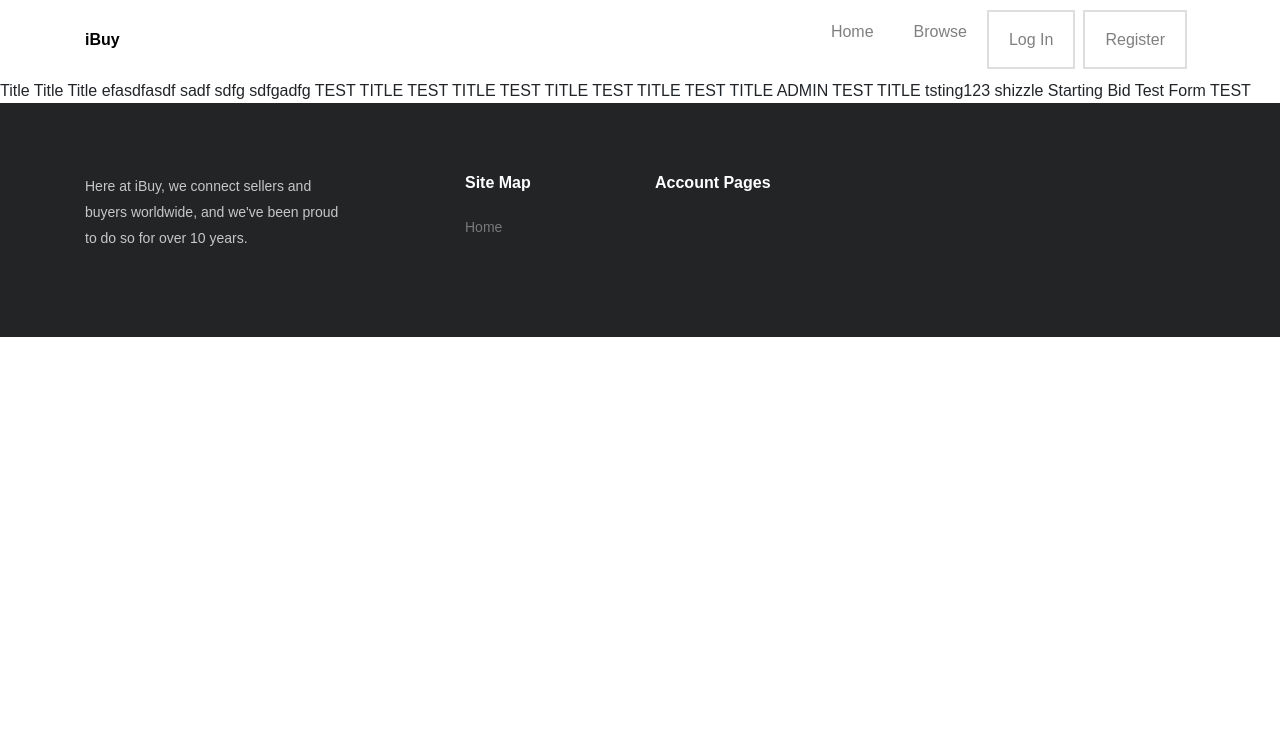
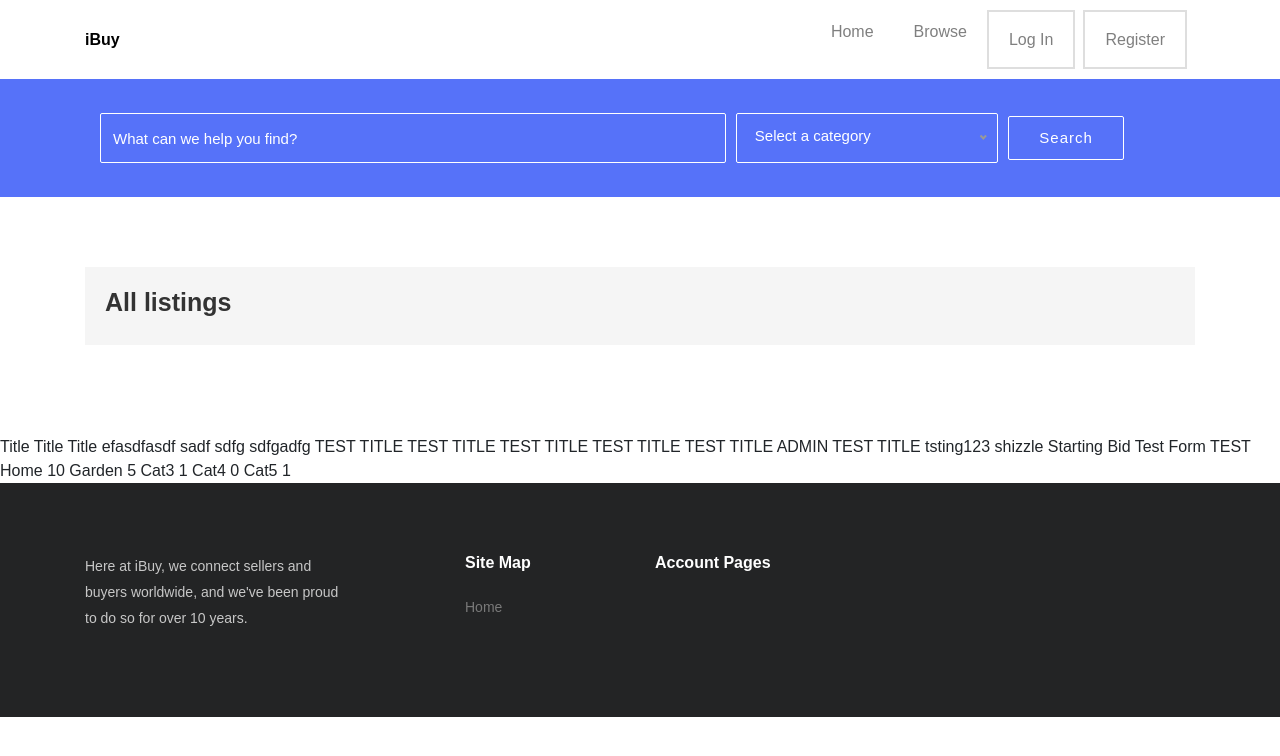
Before and after one commit to zachmichael14/auction_site, a Django app: page /browse/ in a window 1280 px wide. Shown: the top 756 px of the page. Run offline with Django 3.2, Linux system fonts and the light colour scheme; data comes from the database, SQL or seed files in the repository; parts of the project's set-up code (start-up, migrations or seed data) failed here and were passed over; some libraries are stand-ins or nearby versions; some web fonts are replaced.

Commit message:
Rename Category.category to Category.name

```diff
--- a/auctions/admin.py
+++ b/auctions/admin.py
@@ -9,14 +9,14 @@ class BidTabularInline(admin.TabularInline):
 
 class ListingAdmin(admin.ModelAdmin):
     model = Listing
-    list_display = ["title", "creation_timestamp", "category"]
-    list_filter = ["creation_timestamp", "category"]
+    list_display = ['title', 'creation_timestamp', 'category']
+    list_filter = ['creation_timestamp', 'category']
     inlines = [BidTabularInline]
 
 
 class CategoryAdmin(admin.ModelAdmin):
     model = Category
-    list_display = ["id", "category"]
+    list_display = ['id', 'name']
 
 
 admin.site.register(Listing, ListingAdmin)
--- a/auctions/forms.py
+++ b/auctions/forms.py
@@ -9,12 +9,12 @@ class BidForm(forms.ModelForm):
         fields = ['amount']
 
     amount = forms.CharField(
-        label="",
+        label='',
         widget = forms.NumberInput(
             attrs = {
-                "class": "border-0 py-2 w-100 price",
-                "name": "bid_form-amount",
-                "placeholder": "Bid ($0.01-$500.00)"
+                'class': 'border-0 py-2 w-100 price',
+                'name': 'bid_form-amount',
+                'placeholder': 'Bid ($0.01-$500.00)'
             }
         )
     )
@@ -29,9 +29,9 @@ class ListingForm(forms.ModelForm):
         max_length=64,
         widget = forms.TextInput(
             attrs = {
-                "class": "border w-100 p-2 bg-white",
-                "name": "listing_form-title",
-                "placeholder": "Title"
+                'class': 'border w-100 p-2 bg-white',
+                'name': 'listing_form-title',
+                'placeholder': 'Title'
             }
         )
     )
@@ -39,29 +39,29 @@ class ListingForm(forms.ModelForm):
         max_length=500,
         widget = forms.Textarea(
             attrs = {
-                "class": "border p-3 w-100",
-                "name": "listing_form-description",
-                "placeholder": "Write details about your product",
+                'class': 'border p-3 w-100',
+                'name': 'listing_form-description',
+                'placeholder': 'Write details about your product',
             }
         )
     )
     category= forms.ModelChoiceField(
-        empty_label="Select a category",
-        queryset=Category.objects.all().order_by('category'),
+        empty_label='Select a category',
+        queryset=Category.objects.all().order_by('name'),
         widget = forms.Select(
             attrs = {
-                "id": "inputGroupSelect",
-                "class": "w-100",
-                "name": "listing_form-category",
-                "placeholder": "Category"
+                'id': 'inputGroupSelect',
+                'class': 'w-100',
+                'name': 'listing_form-category',
+                'placeholder': 'Category'
             }
         )
     )
     duration = forms.IntegerField(
         widget=forms.NumberInput(
             attrs={
-                "class": "border-0 py-2 w-100 price",
-                "placeholder": "Duration (3-31 days)",
+                'class': 'border-0 py-2 w-100 price',
+                'placeholder': 'Duration (3-31 days)',
             }
         )
     )
@@ -73,3 +73,29 @@ class ListingForm(forms.ModelForm):
             }
         )
     )
+
+class SearchForm(forms.Form):
+    q_string = forms.CharField(
+        label='',
+        required=False,
+        widget=forms.TextInput(
+            attrs={
+                'id': 'inputtext4',
+                'class': 'form-control my-2 my-lg-1',
+                'placeholder': 'What can we help you find?'
+            }
+        )
+    )
+
+    q_cat = forms.ModelChoiceField(
+        label='',
+        required=False,
+        empty_label='Select a category',
+        to_field_name='name',
+        queryset=Category.objects.all().order_by('name'),
+        widget = forms.Select(
+            attrs = {
+                'class': 'w-100 form-control mt-lg-1 mt-md-2',
+            }
+        )
+    )
--- a/auctions/managers.py
+++ b/auctions/managers.py
@@ -1,3 +1,4 @@
+from tracemalloc import is_tracing
 from django.db.models import Count, Manager, Q
 
 
@@ -7,10 +8,17 @@ class CategoryManager(Manager):
         active_count = Count('listings', filter=Q(listings__is_active=True))
         return self.get_queryset().annotate(actives=active_count).order_by('-actives')[:n]
 
+    def with_counts(self, user=None):
+        # Return QuerySet of categories and a count of active listings in that category
+        count = Count('listings', filter=Q(listings__is_active=True))
+        # If user, exclude user's listings from both QuerySet and count
+        if user:
+            count = Count('listings', filter=Q(listings__is_active=True) & ~Q(listings__seller=user))
+        return self.get_queryset().annotate(count=count)
 
 class ListingManager(Manager):
     def new_arrivals(self, user=None, n=6):
         # Return n most recently created listings
         if user:
-            return self.exclude(is_active=False).exclude(seller=user).order_by('-creation_timestamp')[:n]
+            return self.exclude(is_active=False, seller=user).order_by('-creation_timestamp')[:n]
         return self.exclude(is_active=False).order_by('-creation_timestamp')[:n]
--- a/auctions/models.py
+++ b/auctions/models.py
@@ -10,11 +10,11 @@ from .validators import validate_bid
 
 
 class Category(models.Model):
-    category = models.CharField(max_length=64, unique=True)
+    name = models.CharField(max_length=64, unique=True)
     objects = CategoryManager()
 
     def __str__(self):
-        return self.category
+        return self.name
 
 
 class Listing(models.Model):
@@ -48,7 +48,7 @@ class Listing(models.Model):
         # Check for bids on listing
         if Bid.objects.filter(listing=self.id).exists():
             # If bids, return highest
-            return Bid.objects.filter(listing=self.id).order_by("-amount").first()
+            return Bid.objects.filter(listing=self.id).order_by('-amount').first()
         return self.starting_bid
 
     def is_seller(self, user=None):
--- a/auctions/templates/auctions/browse.html
+++ b/auctions/templates/auctions/browse.html
@@ -1,13 +1,75 @@
 {% extends "auctions/layout.html" %}
-{% load crispy_forms_tags %}
 
 {% block title %} Browse Listings {% endblock title %}
 
+{% block body %}
+<section class="page-search">
+  <div class="container">
+    <div class="row">
+      <div class="col-md-12">
+        <!-- Search -->
+        <div class="advanced-search">
+          <div class="container">
+            <div class="row justify-content-center">
+              <div class="col-lg-12 col-md-12 align-content-center">
+                <!-- Search Form -->
+                <form action="{% url 'auctions:browse' %}" method="get">
+                  <div class="form-row">
+                    <div class="form-group col-md-7">
+                      {{ search_form.q_string }}
+                    </div>
+                    <div class="form-group col-md-3">
+                      {{ search_form.q_cat }}
+                    </div>
+                    <div class="form-group col-md-2 align-self-center">
+                      <button type="submit" class="btn btn-transparent-white">Search</button>
+                    </div>
+                  </div>
+                </form>
+              </div>
+            </div>
+          </div>
+        </div>
+      </div>
+    </div>
+  </div>
+</section>
 
-{% block body %}
+<section class="section-sm">
+  <div class="container">
+    <div class="row">
+      <div class="col-md-12">
+        <div class="search-result bg-gray">
+          {% if q_string %}
+            {% if q_cat %} <!-- Query string and query category -->
+              <h2>Listings for "{{ q_string }}" in {{ q_cat }} </h2>
 
-    {% for listing in listings  %}
-        {{ listing.title }}
-    {% endfor %}
+          {% else %} <!-- Query string only -->
+            <h2>Listings for "{{ q_string }}"</h2>
+          {% endif %}
+
+
+        {% else %}
+          {% if q_cat %} <!-- Query category only -->
+            <h2>Listings in {{ q_cat }}</h2>
+          {% else %} <!-- No query -->
+            <h2>All listings</h2>
+          {% endif %}
+        {% endif %}
+
+        </div>
+      </div>
+    </div>
+  </div>
+</section>
+  {% for listing in listings  %}
+    {{ listing.title }}
+  {% endfor %}
+
+
+  {% for category in categories %}
+    {{ category }}
+    {{ category.count }}
+  {% endfor %}
 
 {% endblock body %}
--- a/auctions/templates/auctions/layout.html
+++ b/auctions/templates/auctions/layout.html
@@ -46,7 +46,7 @@
                 <a class="nav-link" href="{% url 'auctions:index' %}">Home</a>
               </li>
               <li class="nav-item">
-                <a class="nav-link" href="#">Browse</a>
+                <a class="nav-link" href="{% url 'auctions:browse' %}">Browse</a>
               </li>
             {% if user.is_authenticated %}
               <li class="nav-item dropdown dropdown-slide">
--- a/auctions/urls.py
+++ b/auctions/urls.py
@@ -1,4 +1,4 @@
-from django.urls import path
+from django.urls import path, re_path
 from . import views as auction_views
 app_name = 'auctions'
 
--- a/auctions/views.py
+++ b/auctions/views.py
@@ -11,7 +11,7 @@ import datetime
 
 from .models import Category, Listing
 
-from .forms import ListingForm
+from .forms import ListingForm, SearchForm
 
 def index(request):
     new_arrivals = Listing.objects.new_arrivals()
@@ -55,3 +55,31 @@ class BrowseListingView(ListView):
     model = Listing
     template_name = 'auctions/browse.html'
     context_object_name = 'listings'
+
+    def get_context_data(self, **kwargs):
+        # Call the base implementation first to get a context
+        context = super().get_context_data(**kwargs)
+
+        q_string = self.request.GET.get('q_string', None)
+        q_cat = self.request.GET.get('q_cat', None)
+
+        user = None
+        if self.request.user.is_authenticated:
+            user = self.request.user
+
+        context['categories'] = Category.objects.with_counts(user)
+        context['search_form'] = SearchForm()
+        context['q_string'] = q_string
+        context['q_cat'] = q_cat
+        return context
+
+    def get_queryset(self):
+        q_string = self.request.GET.get('q_string', None)
+        q_cat = self.request.GET.get('q_cat', None)
+
+        queryset = super().get_queryset().exclude(is_active=False)
+        if q_string:
+            queryset = queryset.filter(title__icontains=q_string)
+        if q_cat:
+            queryset = queryset.filter(category__name__contains=q_cat)
+        return queryset
```
Also changed, not shown: auctions/migrations/0003_rename_category_category_name.py (added), db.sqlite3.
